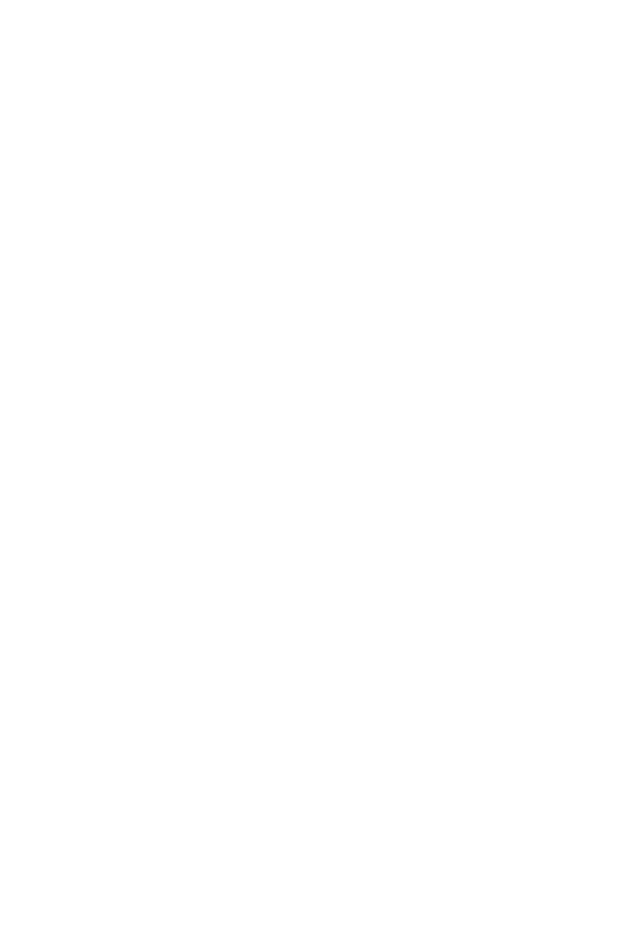
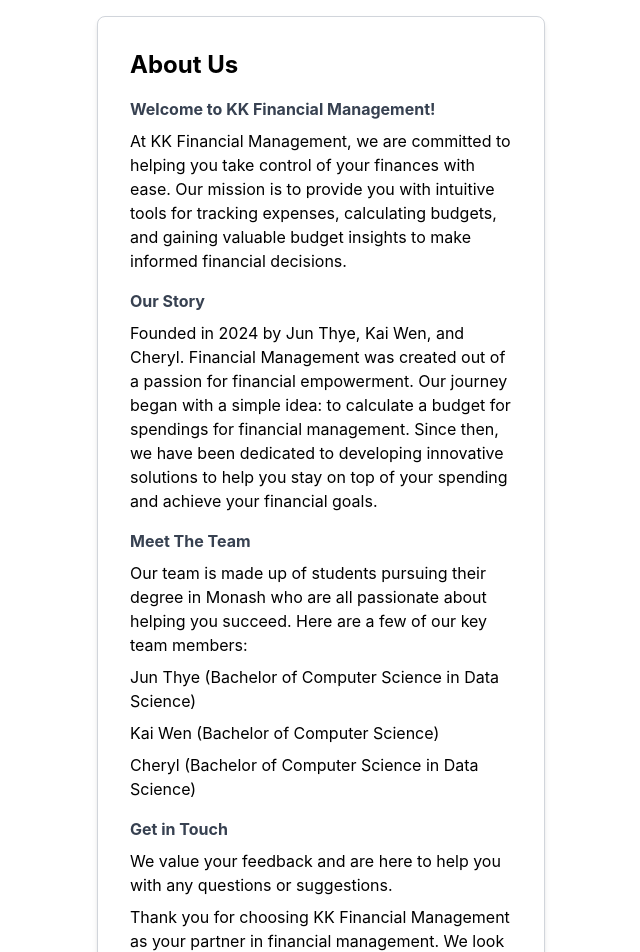
Before and after one commit to kaiwenGoh/financial_management, a React (Create React App) app in the folder financial-management-webapp/: page /AboutPage in a window 1280 px wide. Shown: the part 80-1032 px from the top of the page, without its empty margins (319-959 px from the left). Before the commit the page ends 800 px from the top, so only its background shows below. Built offline with nearby package versions, Linux system fonts and the light colour scheme; sample sign-in values are in the browser's storage.

Commit message:
About Us and Back Button

```diff
--- a/financial-management-webapp/src/AboutPage.js
+++ b/financial-management-webapp/src/AboutPage.js
@@ -5,6 +5,31 @@
   return (
     <div>
       <Header/>
+      <div className="flex flex-col items-center justify-center flex-grow sm:p-8">
+        <div className="bg-white border border-gray-300 p-8 rounded-lg shadow-md w-full sm:max-w-md overflow-y-auto">
+          <h1 className="text-2xl font-bold mb-4">About Us</h1>
+          <div className="mb-4">
+            <h4 className="block text-gray-700 font-bold mb-2">Welcome to KK Financial Management! </h4>
+            <h1 className="flex items-center mb-2">At KK Financial Management, we are committed to helping you take control of your finances with ease. Our mission is to provide you with intuitive tools for tracking expenses, calculating budgets, and gaining valuable budget insights to make informed financial decisions.</h1>
+          </div>
+          <div className="mb-4">
+            <h4 className="block text-gray-700 font-bold mb-2">Our Story</h4>
+            <h1 className="flex items-center mb-2">Founded in 2024 by Jun Thye, Kai Wen, and Cheryl. Financial Management was created out of a passion for financial empowerment. Our journey began with a simple idea: to calculate a budget for spendings for financial management. Since then, we have been dedicated to developing innovative solutions to help you stay on top of your spending and achieve your financial goals.</h1>
+          </div>
+          <div className="mb-4">
+            <h4 className="block text-gray-700 font-bold mb-2">Meet The Team</h4>
+            <h1 className="flex items-center mb-2">Our team is made up of students pursuing their degree in Monash who are all passionate about helping you succeed. Here are a few of our key team members: </h1>
+            <h1 className="flex items-center mb-2">Jun Thye (Bachelor of Computer Science in Data Science)</h1>
+            <h1 className="flex items-center mb-2">Kai Wen (Bachelor of Computer Science)</h1>
+            <h1 className="flex items-center mb-2">Cheryl (Bachelor of Computer Science in Data Science)</h1>
+          </div>
+          <div className="mb-4">
+            <h4 className="block text-gray-700 font-bold mb-2">Get in Touch</h4>
+            <h1 className="flex items-center mb-2">We value your feedback and are here to help you with any questions or suggestions.</h1>
+            <h1 className="flex items-center mb-2">Thank you for choosing KK Financial Management as your partner in financial management. We look forward to helping you achieve your financial goals!</h1>
+          </div>
+        </div>
+      </div>
     </div>
   );
 }
--- a/financial-management-webapp/src/BudgetOutput.js
+++ b/financial-management-webapp/src/BudgetOutput.js
@@ -1,5 +1,6 @@
 import React from 'react';
-import { json, useLocation } from 'react-router-dom';
+import { json, useLocation, useNavigate } from 'react-router-dom';
+import Header from './components/Header';
 
 function BudgetOutput() {
     const location = useLocation();
@@ -7,6 +8,7 @@
     const parts = responseData.scriptOutput.split('] [');
     const arr = JSON.parse(parts[0] + ']');
     const arrcategory = JSON.parse('[' + parts[1]);
+    const navigate = useNavigate();
 
     const categoriesDictionary = {
       '1': 'Groceries',
@@ -27,16 +29,28 @@
   ));
 
   return (
+    <div className='flex flex-col min-h-screen'>
+          <Header/>
       <div className="flex flex-col items-center justify-center flex-grow sm:p-8 text-center">
         <div className="bg-white border border-gray-500 p-16 rounded-lg shadow-md w-full sm:max-w-md overflow-y-auto">
           <h1 className="text-2xl font-bold mb-4">Budget Output Page</h1>
           <div className="block text-gray-700 font-bold mb-2">After analysing, we found out that for the following categories,</div>
-          <div className="block text-gray-700 font-bold mb-2">you should try to spend the amount stated to reach your saving taget.</div>
+          <div className="block text-gray-700 font-bold mb-2">you should try to spend the amount stated to reach your saving target.</div>
           <br></br>
-          <p>{textItems}</p>
+          {textItems}
+          <div className="flex justify-center mt-4">
+            <button
+              type="button"
+              className="button-class hover:bg-gray-600 px-4 py-2 rounded"
+              onClick={() => navigate('/HomePage')}
+            >
+            Back to Home Page
+            </button>
           </div>
+        </div>
       </div>
-    );
+    </div>
+  );
 }
 
 export default BudgetOutput;
```
